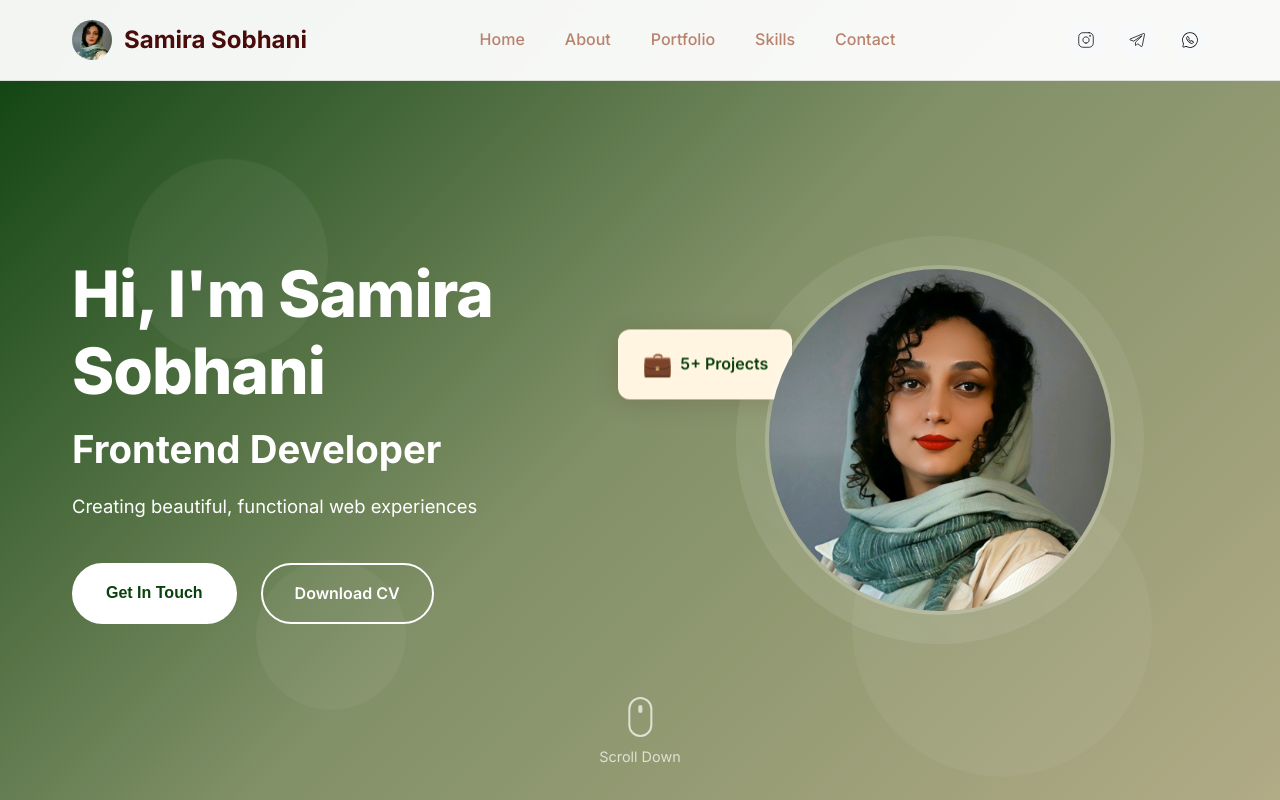
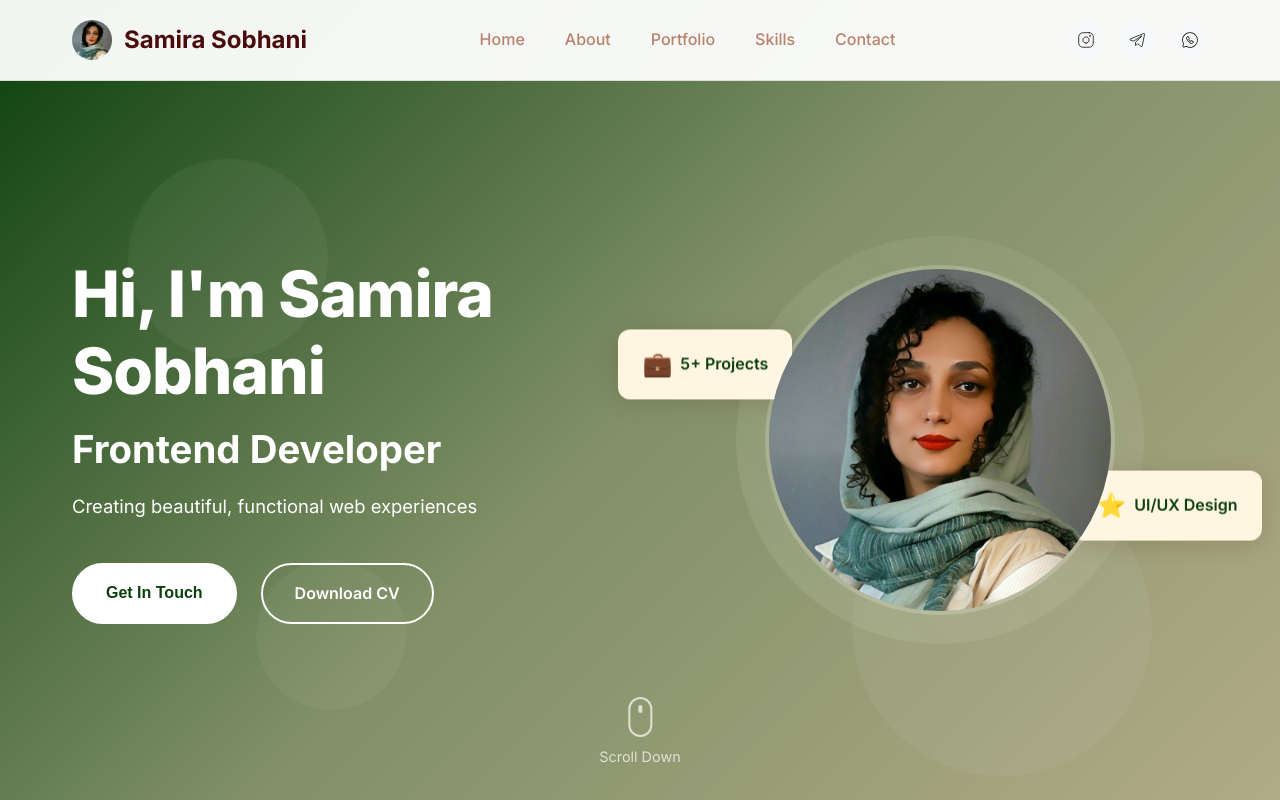
Before and after one commit to sobhanism/vue-website, a Vue app: page / in a window 1280 px wide. Shown: the top 800 px of the page. Built offline with nearby package versions, Linux system fonts and the light colour scheme.

Commit message:
fix: style issue

```diff
--- a/src/components/sections/HeroSection.vue
+++ b/src/components/sections/HeroSection.vue
@@ -1,6 +1,3 @@
-/* کارت اول: تعداد پروژه‌ها، سبز پررنگ */ .hero__floating-card--1 { background:
-linear-gradient(135deg, #22c55e 0%, #16a34a 100%) !important; color: var(--color-green-dark)
-!important; }
 <template>
   <section id="home" class="hero">
     <div class="hero__container">
@@ -39,12 +36,12 @@ linear-gradient(135deg, #22c55e 0%, #16a34a 100%) !important; color: var(--color
               <span>5+ Projects</span>
             </div>
           </div>
-          <!-- <div class="hero__floating-card hero__floating-card--2">
+          <div class="hero__floating-card hero__floating-card--2">
             <div class="hero__card-content">
               <div class="hero__card-icon">⭐</div>
               <span>UI/UX Design</span>
             </div>
-          </div> -->
+          </div>
         </div>
       </div>
     </div>
@@ -262,10 +259,11 @@ const scrollToContact = () => {
     align-items: center;
     gap: 0.5rem;
     font-weight: 600;
-    color: var(--color-white);
+    color: var(--color-green-dark);
 
-    // سبز تیره فقط برای کارت اول
-    .hero__floating-card--1 & {
+    // سبز تیره برای هر دو کارت
+    .hero__floating-card--1 &,
+    .hero__floating-card--2 & {
       color: var(--color-green-dark) !important;
     }
   }
```
